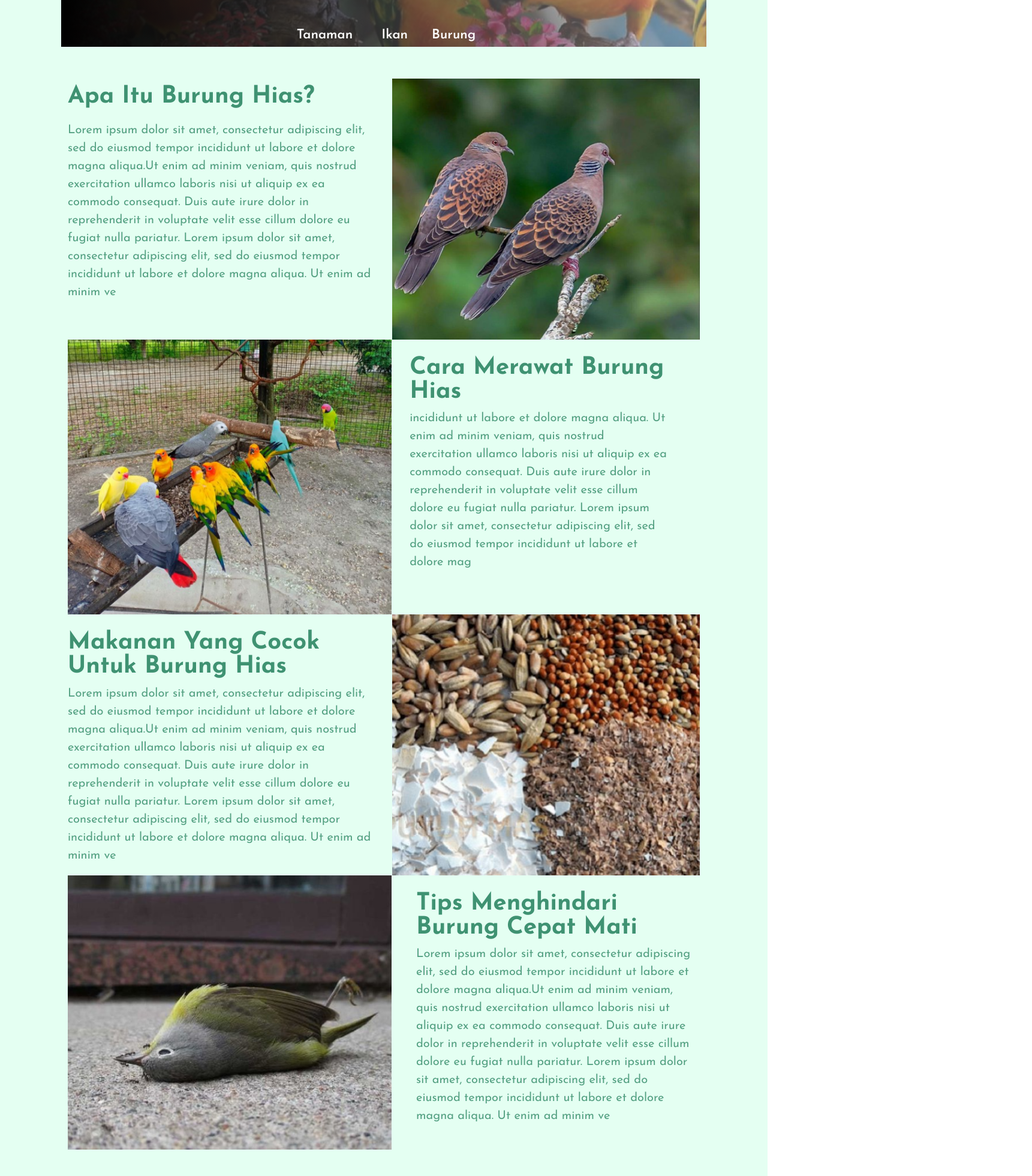
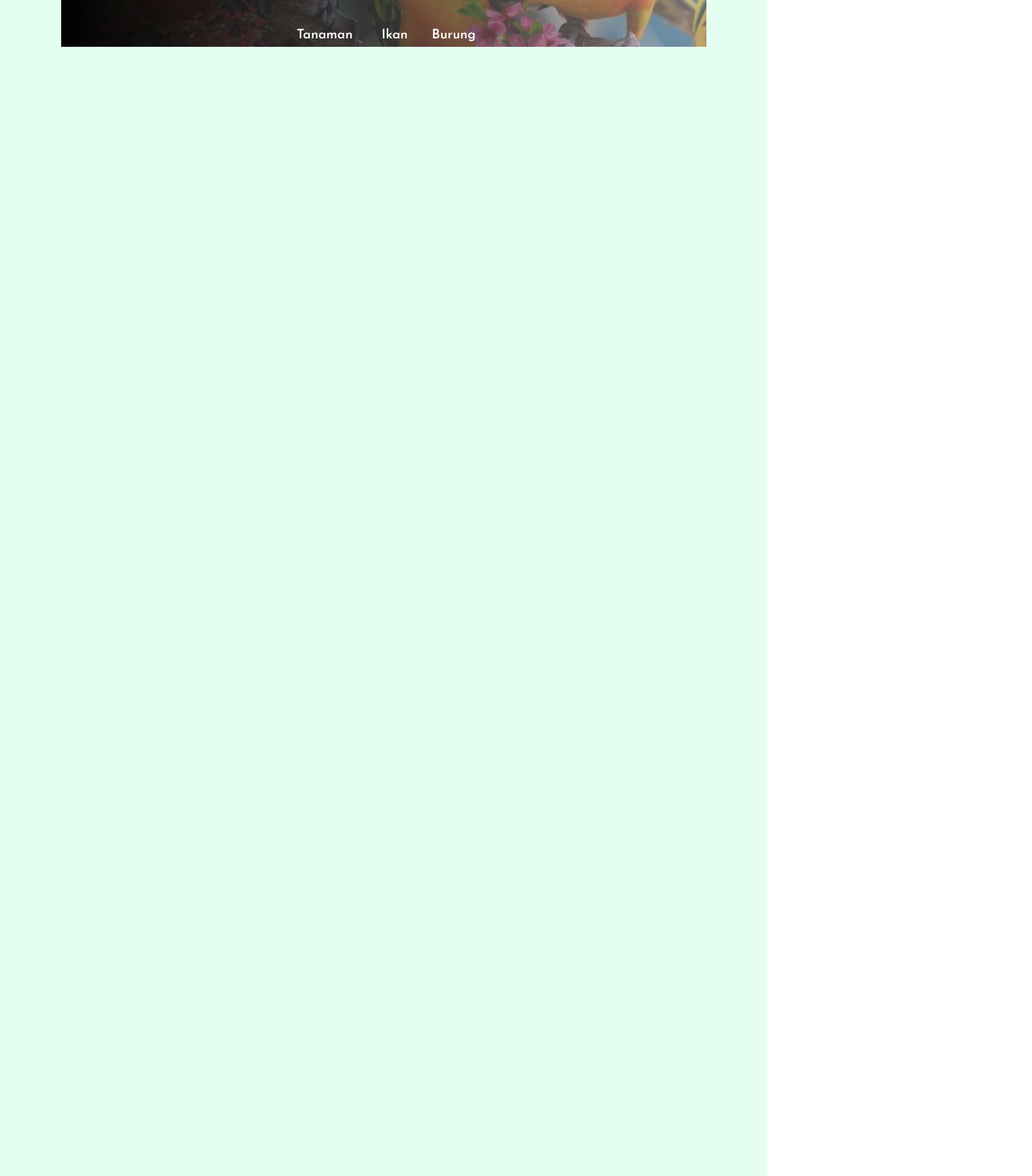
Before and after one commit to auliarahman789/ornatredec, a Next.js app: page /Edukasi in a window 1280 px wide. Shown: the part 480-2440 px from the top of the page at 60% size, 1721 px wide, since content can reach past the window. Built offline with nearby package versions, Linux system fonts and the light colour scheme.

Commit message:
buat animasi di burung

```diff
--- a/src/app/components/Edukasi/burung.tsx
+++ b/src/app/components/Edukasi/burung.tsx
@@ -4,10 +4,10 @@ import React, { useState } from "react";
 import Burung2 from "./burung2";
 
 function Burung() {
-  const [isAnimated, setIsAnimated] = useState(true);
+  const [isAnimated, setIsAnimated] = useState(false);
   return (
-    <><Burung2 isAnimated={isAnimated} setIsAnimated={setIsAnimated} /><div className="grid gap-0 grid-cols-2 mx-[100px] pb-[8%]" id="burung">
-      <div className={`-translate-x-20 ${isAnimated ? 'translate-x-[13px]' : 'opacity-0'}`}>
+    <><Burung2 isAnimated={isAnimated} setIsAnimated={setIsAnimated} /><div className="grid gap-0 grid-cols-2 mx-[98px] me-[100px] pb-[8%]" id="burung">
+       <div className={`${isAnimated ? 'transition-transform duration-1000 ease-in-out translate-x-3 opacity-100' : '-translate-x-[100%] opacity-0'}`}>
         <h1 className="text-[#3F9272] font-bold text-[40px]">Apa Itu Burung Hias?</h1>
         <p className="text-[20px] me-[4%] mt-[2%] text-[#54A082]">Lorem ipsum dolor sit amet, consectetur adipiscing elit,
           sed do eiusmod tempor incididunt ut labore et dolore magna
@@ -18,13 +18,13 @@ function Burung() {
           dolor sit amet, consectetur adipiscing elit, sed do eiusmod
           tempor incididunt ut labore et dolore magna aliqua. Ut enim ad minim ve</p>
       </div>
-      <div className="ms-[5%]">
-        <Image src='/img/burung1.png' className="w-full h-auto -translate-x-[13px]" alt={"burung"} width={550} height={434} />
+      <div className={`transition-transform duration-1000 ease-in-out overflow-x-hidden ${isAnimated ? 'translate-x-2 opacity-100' : 'translate-x-[100%] opacity-0'}`}>
+        <Image src='/img/burung1.png' className="w-full h-auto -translate-x-[10px]" alt={"burung"} width={400} height={434} />
       </div>
-      <div className="">
+      <div className={`${isAnimated ? 'transition-transform duration-1000 ease-in-out translate-x-0 pe-1 opacity-100' : '-translate-x-[100%] opacity-0'}`}>
         <Image src='/img/burung2.png' className="w-full h-auto translate-x-[13px]" alt={"burung"} width={550} height={434} />
       </div>
-      <div className="mx-[8%] mt-[5%]">
+      <div className={`transition-transform duration-1000 ease-in-out overflow-x-hidden ${isAnimated ? 'translate-x-3 pe-7 ps-5 pt-5 opacity-100' : 'translate-x-[100%] opacity-0'}`}>
         <h1 className="text-[#3F9272] font-bold text-[40px] leading-none">Cara Merawat Burung Hias</h1>
         <p className="text-[20px] me-[5%] mt-[2%] text-[#54A082]">incididunt ut labore et dolore magna aliqua.
           Ut enim ad minim veniam, quis nostrud exercitation
@@ -34,7 +34,7 @@ function Burung() {
           dolor sit amet, consectetur adipiscing elit, sed do eiusmod
           tempor incididunt ut labore et dolore mag</p>
       </div>
-      <div className="translate-x-[13px] mt-[5%]">
+      <div className={`${isAnimated ? 'transition-transform duration-1000 ease-in-out translate-x-3 opacity-100 pt-5' : '-translate-x-[100%] opacity-0'}`}>
         <h1 className="text-[#3F9272] font-bold text-[40px] leading-none">Makanan Yang Cocok Untuk Burung Hias</h1>
         <p className="text-[20px] me-[5%] mt-[2%] text-[#54A082]">Lorem ipsum dolor sit amet, consectetur adipiscing elit,
           sed do eiusmod tempor incididunt ut labore et dolore magna
@@ -45,13 +45,13 @@ function Burung() {
           dolor sit amet, consectetur adipiscing elit, sed do eiusmod
           tempor incididunt ut labore et dolore magna aliqua. Ut enim ad minim ve</p>
       </div>
-      <div className="ms-[5%]">
+      <div className={`transition-transform duration-1000 ease-in-out overflow-x-hidden ${isAnimated ? 'translate-x-2 opacity-100' : 'translate-x-[100%] opacity-0'}`}>
         <Image src='/img/pakanburung.png' className="w-full h-auto -translate-x-[13px]" alt={"burung"} width={550} height={434} />
       </div>
-      <div className="">
+      <div className={`${isAnimated ? 'transition-transform duration-1000 ease-in-out translate-x-0 pe-1 opacity-100' : '-translate-x-[100%] opacity-0'}`}>
         <Image src='/img/burungmati.png' className="w-full h-auto translate-x-[13px]" alt={"burung"} width={550} height={434} />
       </div>
-      <div className="ms-[10%] mt-[5%]">
+      <div className={`transition-transform duration-1000 ease-in-out overflow-x-hidden ${isAnimated ? 'translate-x-3 pe-7 ps-5 pt-5 opacity-100' : 'translate-x-[100%] opacity-0'}`}>
         <h1 className="text-[#3F9272] font-bold text-[40px] leading-none">Tips Menghindari
           Burung Cepat Mati</h1>
         <p className="text-[20px] me-[5%] mt-[2%] text-[#54A082]">Lorem ipsum dolor sit amet, consectetur adipiscing elit,
--- a/src/app/components/Edukasi/burung2.tsx
+++ b/src/app/components/Edukasi/burung2.tsx
@@ -16,7 +16,7 @@ const Burung2 = ({ isAnimated, setIsAnimated }:
       <ul className="text-center space-x-10 -translate-y-14 text-[22px] text-white font-semibold flex justify-center mt-5">
         <li className="mx-2 cursor-pointer">Tanaman</li>
         <li className="mx-2 cursor-pointer">Ikan</li>
-        <li className="mx-2 cursor-pointer"  onClick={(e) => {setIsAnimated(!isAnimated);}}>Burung</li>
+        <li className="mx-2 cursor-pointer"  onClick={(e) => {setIsAnimated(true);}}>Burung</li>
       </ul>
     </div>
   );
--- a/src/app/components/homepage/navbar.tsx
+++ b/src/app/components/homepage/navbar.tsx
@@ -27,7 +27,7 @@ function Navbar() {
             <Link href="/Edukasi">
               <li className="cursor-pointer text-[18px]">Edukasi</li>
             </Link>
-            <Link href="/About">
+            <Link href="/about">
               <li className="cursor-pointer text-[18px]">About</li>
             </Link>
           </ul>
```
